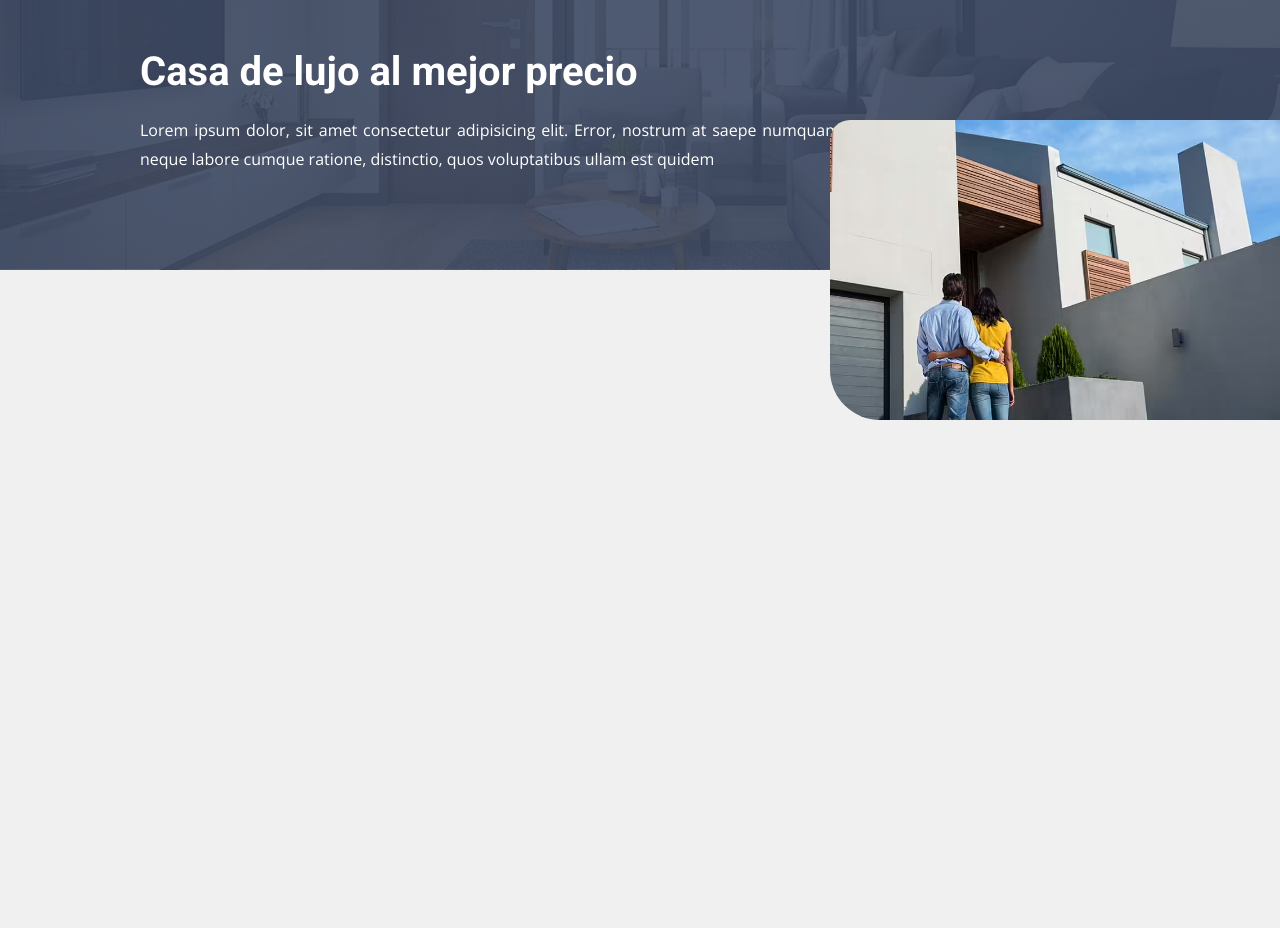
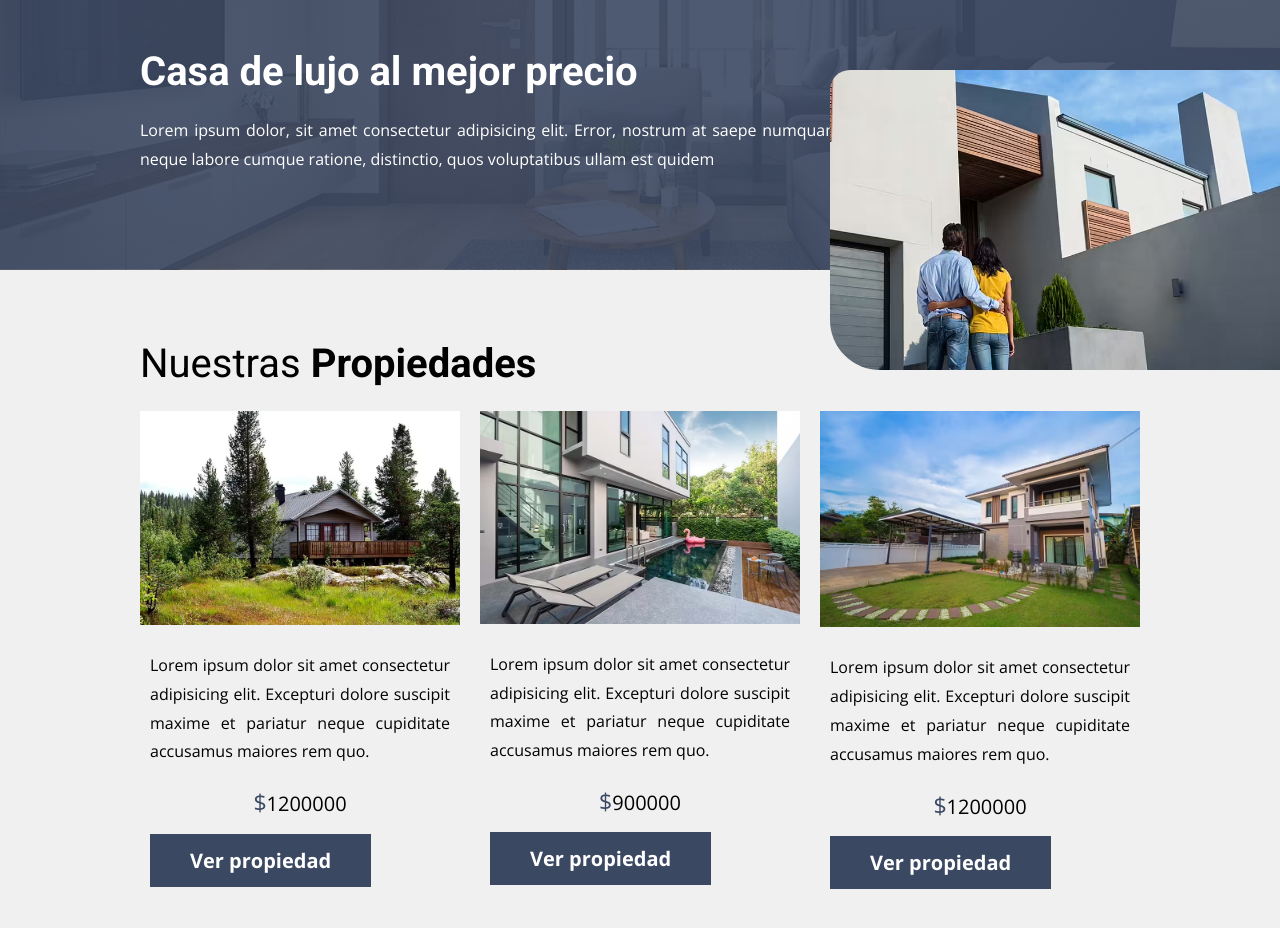
Before and after one commit to LuisVilla12/PR-RealStyle, a website: page index.html in a window 1280 px wide. Shown: the part 152-1080 px from the top of the page. Before the commit the page ends 800 px from the top, so only its background shows below. Drawn offline with nearby package versions, Linux system fonts and the light colour scheme.

Commit message:
v01 Propiedades CSS

```diff
--- a/index.html
+++ b/index.html
@@ -46,7 +46,53 @@
                 </div>
             </div>
         </div>
-
+        <section class="propiedades contenedor">
+            <h2 class="propiedades__heading">Nuestras <span>Propiedades</span> </h2>
+            <div class="propiedades__grid">
+                <div class="propiedad">
+                    <div class="propiedad__imagen">
+                        <picture>
+                            <source srcset="build/img/propiedad_1.avif" type="image/avif">
+                            <source srcset="build/img/propiedad_1.webp" type="image/webp">
+                            <img loading="lazy" src="build/img/propiedad_1.png" alt="propiedad__img">
+                        </picture>
+                    </div>
+                    <div class="propiedad__contenido">
+                        <p class="propiedad__descripcion">Lorem ipsum dolor sit amet consectetur adipisicing elit. Excepturi dolore suscipit maxime et pariatur neque cupiditate accusamus maiores rem quo.</p>
+                        <p class="propiedad__precio">$<span>1200000</span> </p>
+                        <a href="#" class="propiedad__boton">Ver propiedad</a>
+                    </div>
+                </div>
+                <div class="propiedad">
+                    <div class="propiedad__imagen">
+                        <picture>
+                            <source srcset="build/img/propiedad_2.avif" type="image/avif">
+                            <source srcset="build/img/propiedad_2.webp" type="image/webp">
+                            <img loading="lazy" src="build/img/propiedad_2.png" alt="propiedad__img">
+                        </picture>
+                    </div>
+                    <div class="propiedad__contenido">
+                        <p class="propiedad__descripcion">Lorem ipsum dolor sit amet consectetur adipisicing elit. Excepturi dolore suscipit maxime et pariatur neque cupiditate accusamus maiores rem quo.</p>
+                        <p class="propiedad__precio">$<span>900000</span> </p>
+                        <a href="#" class="propiedad__boton">Ver propiedad</a>
+                    </div>
+                </div>
+                <div class="propiedad">
+                    <div class="propiedad__imagen">
+                        <picture>
+                            <source srcset="build/img/propiedad_3.avif" type="image/avif">
+                            <source srcset="build/img/propiedad_3.webp" type="image/webp">
+                            <img loading="lazy" src="build/img/propiedad_3.png" alt="propiedad__img">
+                        </picture>
+                    </div>
+                    <div class="propiedad__contenido">
+                        <p class="propiedad__descripcion">Lorem ipsum dolor sit amet consectetur adipisicing elit. Excepturi dolore suscipit maxime et pariatur neque cupiditate accusamus maiores rem quo.</p>
+                        <p class="propiedad__precio">$<span>1200000</span> </p>
+                        <a href="#" class="propiedad__boton">Ver propiedad</a>
+                    </div>
+                </div>
+            </div>
+        </section>
     </header>
     <script src="clases.js"></script>
 </body>
--- a/src/scss/base/_tipografia.scss
+++ b/src/scss/base/_tipografia.scss
@@ -1,27 +1,40 @@
 @use 'base/variables' as v;
-
-h1, h2, h3 {
+h1,
+h2,
+h3 {
     margin: 0;
     line-height: 1.2;
 }
+
 h1 {
     font-size: 4.4rem;
     font-family: v.$fuenteSecundaria;
 }
+
 h2 {
     font-size: 4rem;
     font-family: v.$fuenteSecundaria;
+    &::after {
+        content: '';
+        display: block;
+        width: 3rem;
+        height: .3rem;
+    }
 }
+
 h3 {
     font-size: 3rem;
 }
+
 [class$="heading"] {
     margin: 2rem 0;
 }
+
 a {
     text-decoration: none;
     color: v.$negro;
 }
+
 p {
     color: v.$negro;
     font-size: 1.6rem;
--- a/src/scss/iu/_header.scss
+++ b/src/scss/iu/_header.scss
@@ -48,7 +48,7 @@
             display: block;
             position: absolute;
             right: 0;
-            bottom: -15rem;
+            bottom: -10rem;
             max-width: 35rem;
             border-top-left-radius: 2rem;
             border-bottom-left-radius: 5rem;
--- a/src/scss/iu/_index.scss
+++ b/src/scss/iu/_index.scss
@@ -1 +1,2 @@
 @forward 'header';
+@forward 'propiedad';
--- /dev/null
+++ b/src/scss/iu/_propiedad.scss
@@ -0,0 +1,45 @@
+@use 'base/variables' as v;
+@use 'base/mixins' as m;
+.propiedades {
+    padding: 5rem 0;
+    &__heading {
+        font-weight: 400;
+        span {
+            font-weight: bold
+        }
+    }
+    &__grid {
+        @include m.telefono {
+            @include m.grid(2, 2rem);
+        }
+        @include m.tablet {
+            @include m.grid(3, 2rem);
+        }
+    }
+}
+
+.propiedad {
+    &__contenido {
+        padding: 1rem;
+    }
+    &__descripcion {
+        text-align: justify
+    }
+    &__precio {
+        color: v.$primario;
+        font-size: 2.3rem;
+        text-align: center;
+        margin: 1rem 0;
+        span {
+            color: v.$negro;
+            font-size: 2rem;
+        }
+    }
+    &__boton {
+        @include m.boton(v.$primario, v.$blanco);
+        margin: 0 .notavif.notwebp . {}
+        .webp . {}
+        .avif . {}
+        ;
+    }
+}
```
Also changed, not shown: build/css/app.css, 1 other file.
